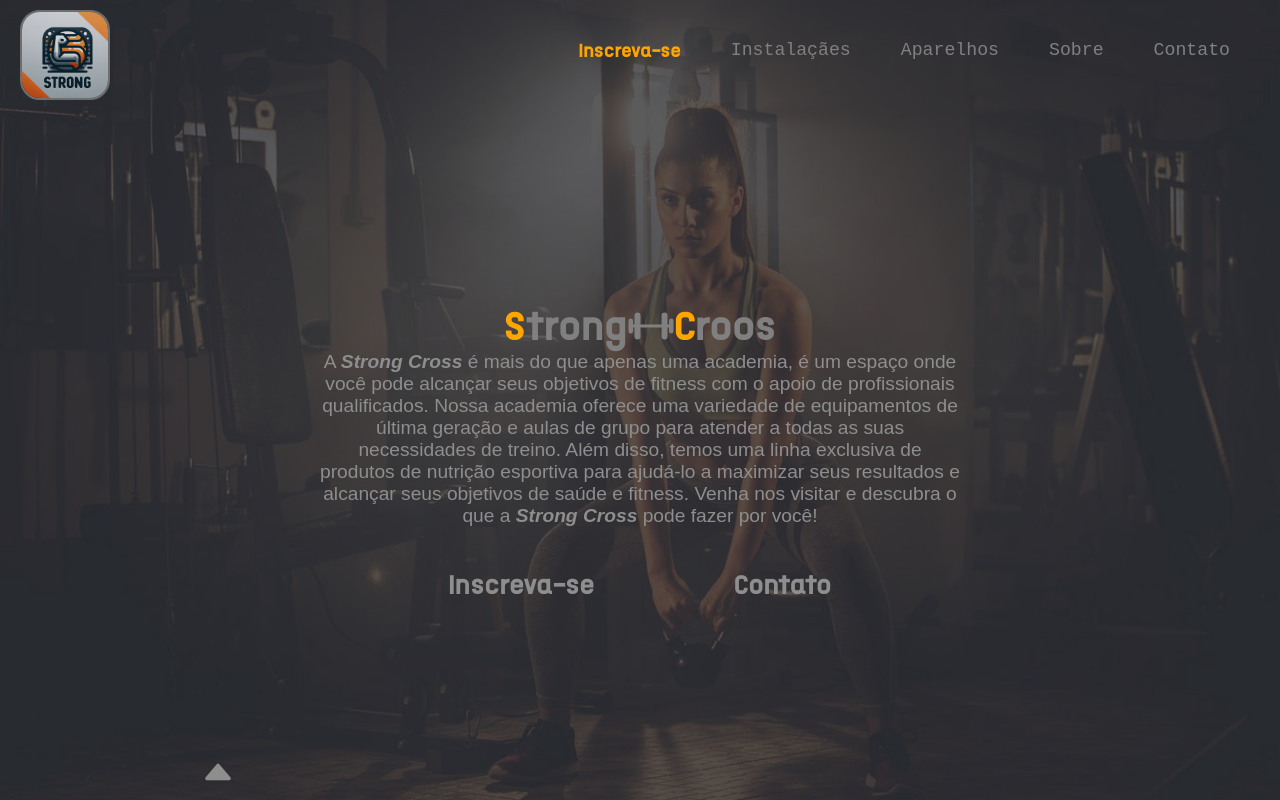
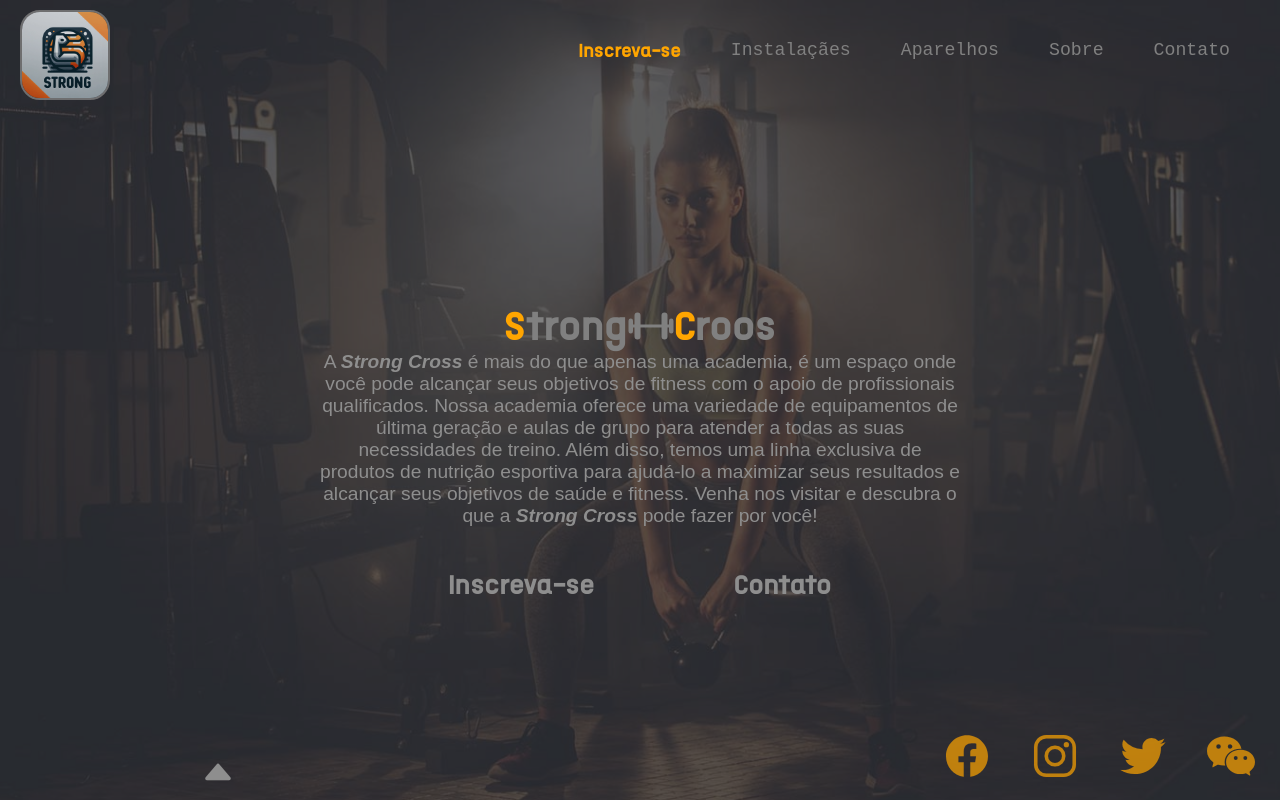
Before and after one commit to Brunoarguelho/landing_page, a plain HTML site: page index.html in a window 1280 px wide. Drawn offline with nearby package versions, Linux system fonts and the light colour scheme; grey boxes are pictures that could not be loaded.

Commit message:
terminado falta media screen

```diff
--- a/index.html
+++ b/index.html
@@ -57,9 +57,21 @@
                 </div>
                 <audio id="Audio" src="musica/the-script-hall-of-fame-official-video-ft-williammp3-160k_58itzWUi.mp3">
                 </audio>
-                <div class="rede-sociais">
-                </div>
              </div>
+             <div class="rede-sociais">
+                <a href="#" title="Facebook">
+                    <ion-icon name="logo-facebook" class="icon-rede" id="face"></ion-icon>
+                </a>
+                <a href="#">
+                    <ion-icon name="logo-instagram" class="icon-rede" id="insta"></ion-icon>
+                </a>
+                <a href="#">
+                    <ion-icon name="logo-twitter" class="icon-rede" id="twi"></ion-icon>
+                </a>
+                <a href="#">
+                    <ion-icon name="logo-wechat" class="icon-rede" id="wchat"></ion-icon>
+                </a>
+            </div>
         </footer>
     </main>
 </body>
--- a/style.css
+++ b/style.css
@@ -260,4 +260,83 @@ footer .setas:active{
     }
 }
 /*-------------------------------*/
-/*redes sociais magica*/
+
+footer .rede-sociais{
+    position: absolute;
+    right: 25px;
+    top: 195px;
+    font-size: 3em;
+    display: flex;
+    align-items: center;
+    justify-content: center;
+    gap: 40px;
+}
+
+footer .rede-sociais a{
+    text-decoration: none;
+    color: orange;
+    opacity: .7;
+}
+
+footer .rede-sociais .icon-rede{
+    transition: all 0.5s;
+    position: relative;
+}
+
+footer #face:hover{
+   animation: pingar 3s linear infinite;
+   color: #3b5998;
+   background-color: white;
+   -webkit-background-clip: transparent;
+   -moz-background-clip: text;
+   -o-background-clip: text;
+   background-clip: text;
+   border-radius: 60%;
+   transition: all 0.1s;
+}
+footer #insta:hover{
+   animation: pingar 3s linear infinite;
+   color: white;
+   background-color:#E1306C;
+   -webkit-background-clip: transparent;
+   -moz-background-clip: text;
+   -o-background-clip: text;
+   background-clip: text;
+   border-radius: 30%;
+   transition: all 0.1s;
+}
+footer #twi:hover{
+   animation: pingar 3s linear infinite;
+   color: #1DA1F2;
+   background-color: white;
+   -webkit-background-clip: transparent;
+   -moz-background-clip: text;
+   -o-background-clip: text;
+   background-clip: text;
+   border-radius: 10%;
+   transition: all 0.1s;
+}
+footer #wchat:hover{
+   animation: pingar 3s linear infinite;
+   color: #2F8819;
+   background-color: white;
+   -webkit-background-clip: transparent;
+   -moz-background-clip: text;
+   -o-background-clip: text;
+   background-clip: text;
+   border-radius: 20%;
+   transition: all 0.1s;
+}
+
+@keyframes pingar {
+    0% {
+        top: 0;
+    }
+    50% {
+        top: -50px;
+    }
+    100% {
+         top: 0;
+    }
+}
+/*----------------media screen------------------*/
```
